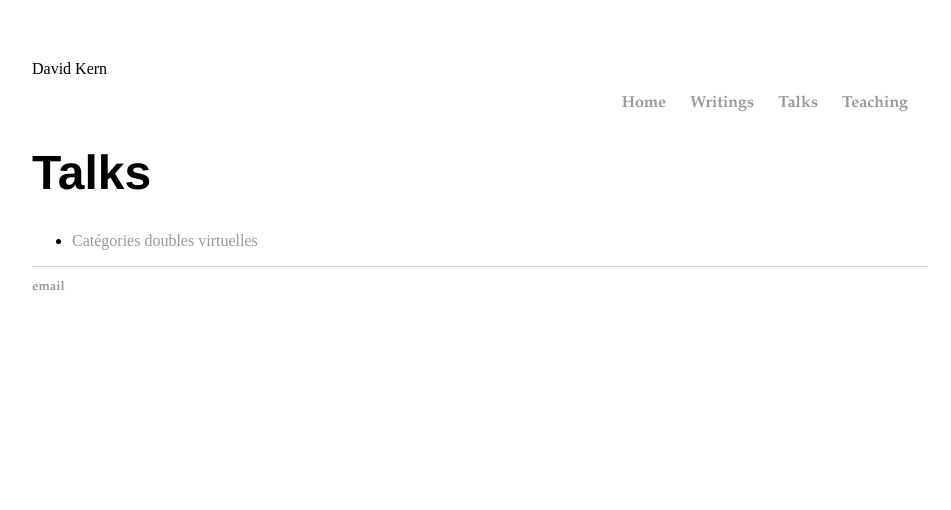
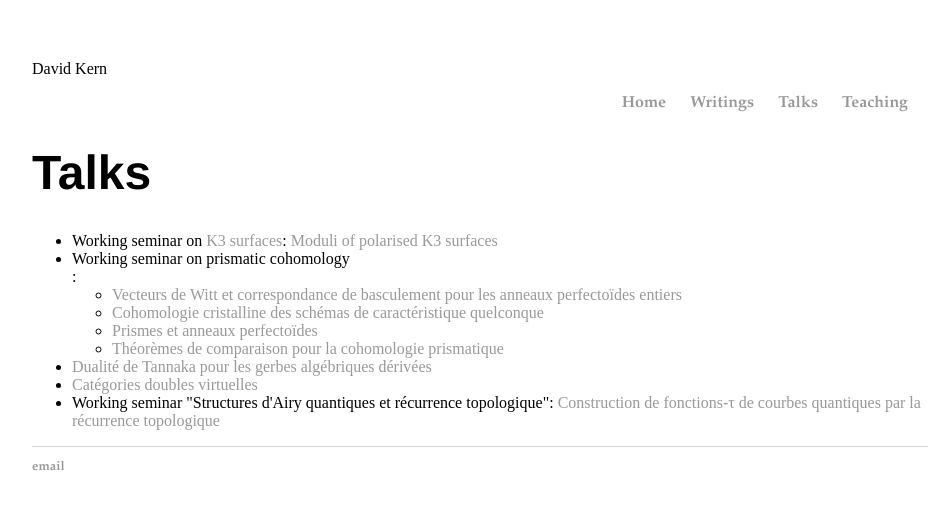
Before and after one commit to dskern/dskern.github.io, a Jekyll site: the page built from talks.html, in a window 1280 px wide. Shown: the top 510 px of the page, without its empty margins (160-1111 px from the left). Built offline with Jekyll 4.4.1, drawn with Linux system fonts in a browser that asks for light colours.

Commit message:
Update talks.html

```diff
--- a/talks.html
+++ b/talks.html
@@ -4,5 +4,15 @@ layout: default
 ---
 
 <ul>
+    <li>Working seminar on <a href="http://alg-geom.group.shef.ac.uk/seminars/K3seminars.shtml">K3 surfaces</a>: <a href="Talks/ModuliK3.pdf">Moduli of polarised K3 surfaces</a></li>
+    <li>Working seminar on prismatic cohomology</li>:
+    <ul>
+        <li><a href="Talks/Perfectoids.pdf">Vecteurs de Witt et correspondance de basculement pour les anneaux perfectoïdes entiers</a></li>
+        <li><a href="Talks/CohomologieCristalline.pdf">Cohomologie cristalline des schémas de caractéristique quelconque</a></li>
+        <li><a href="Talks/Prismes.pdf">Prismes et anneaux perfectoïdes</a></li>
+        <li><a href="Talks/Compar_HodgeTate.pdf">Théorèmes de comparaison pour la cohomologie prismatique</a></li>
+    </ul>
+    <li><a href="Talks/TannaCat.pdf">Dualité de Tannaka pour les gerbes algébriques dérivées</a></li>
     <li><a href="Talks/DoubleCats.pdf">Catégories doubles virtuelles</a></li>
+    <li>Working seminar "Structures d'Airy quantiques et récurrence topologique": <a href="Talks/Courbes_spectrales.pdf">Construction de fonctions-&tau; de courbes quantiques par la récurrence topologique</a></li>
 </ul>
```
